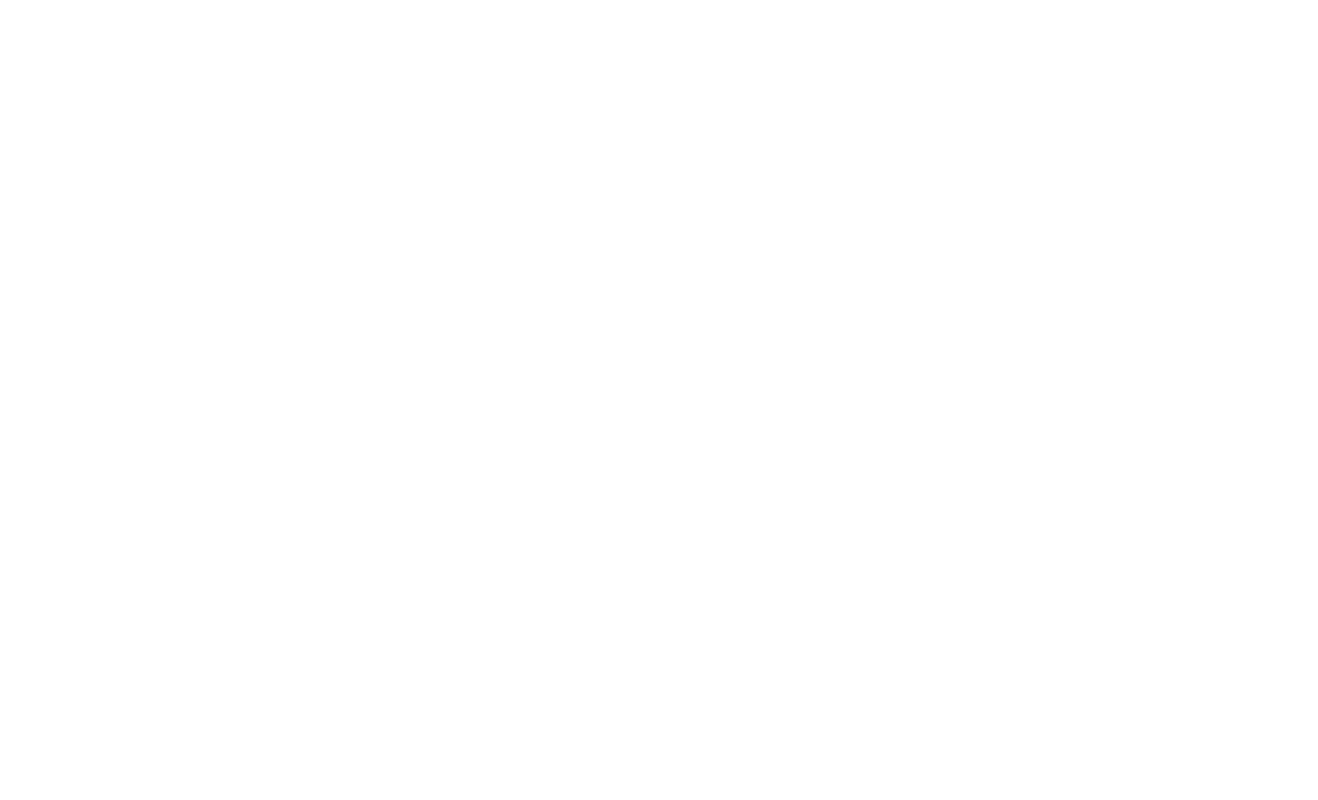
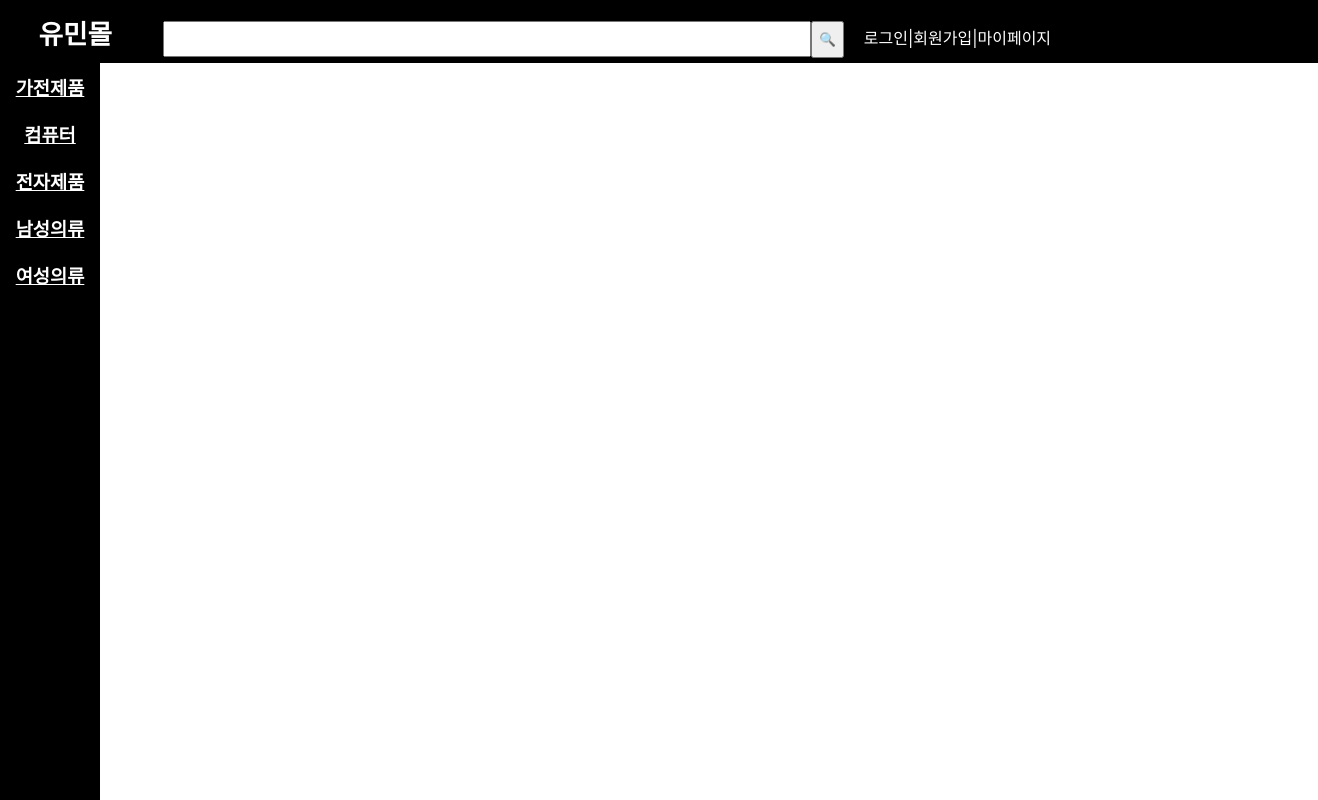
Before and after one commit to yooo-mean/ecommerce, a React (Create React App) app: page / in a window 1280 px wide. Shown: the top 800 px of the page, 1318 px wide, since content can reach past the window. Built offline with nearby package versions, Linux system fonts and the light colour scheme; the HTML template or start-up script is replaced by a standard one.

Commit message:
feat: 메인페이지 헤더 및 사이드바 추가

```diff
--- a/package.json
+++ b/package.json
@@ -8,6 +8,7 @@
     "@testing-library/user-event": "^13.5.0",
     "react": "^18.2.0",
     "react-dom": "^18.2.0",
+    "react-router-dom": "^6.3.0",
     "react-scripts": "5.0.1",
     "web-vitals": "^2.1.4"
   },
--- a/src/App.css
+++ b/src/App.css
@@ -1,5 +1,50 @@
 .App {
   text-align: center;
+}
+
+header {
+  width:100%;
+  height:50px;
+  background-color:black;
+  padding-top: 1%;
+  padding-left: 3%;
+}
+
+header>span {
+  color:white;
+  font-size: 20pt;
+  font-weight: bold;
+  padding-right: 4%;
+}
+header>a{
+  color:white;
+}
+
+header>input {
+  height: 30px;
+  width: 50%;
+}
+
+header>button {
+  height: 37px;
+  margin-right: 20px;
+}
+
+aside {
+  display: flex;
+  flex-direction: column;
+  color:white;
+  background-color: black;
+  width:100px;
+  align-items: center;
+  height: 1080px;
+}
+
+aside>a{
+  padding: 10px;
+  color:white;
+  font-size: 14pt;
+  font-weight: bold;
 }
 
 .App-logo {
--- a/src/App.jsx
+++ b/src/App.jsx
@@ -1,9 +1,37 @@
 import './App.css';
+import { BrowserRouter, Routes, Route } from 'react-router-dom';
+import MainPage from "./pages/MainPage";
+import Payment from "./pages/Payment";
+import ProductDetail from "./pages/ProductDetail";
+import UserPage from "./pages/UserPage";
 
 function App() {
   return (
-    <div className="App">
-    </div>
+  <div>
+    <header>
+      <span>유민몰</span>
+      <input></input>
+      <button>🔍</button>
+      <a>로그인|</a>
+      <a>회원가입|</a>
+      <a>마이페이지</a>
+    </header>
+    <aside>
+      <a href="http://localhost:3000/">가전제품</a>
+      <a href="http://localhost:3000/">컴퓨터</a>
+      <a href="http://localhost:3000/">전자제품</a>
+      <a href="http://localhost:3000/">남성의류</a>
+      <a href="http://localhost:3000/">여성의류</a>
+    </aside>
+  </div>
+    /*<BrowserRouter basename="ecommerce">
+    <Routes>
+      <Route path="/" element={<MainPage />} />
+      <Route path="/product/:productId" element={<ProductDetail />} />
+      <Route path="/Payment" element={<Payment />} />
+      <Route path="/UserPage" element={<UserPage />} />
+    </Routes>
+  </BrowserRouter>*/
   );
 }
 
--- /dev/null
+++ b/src/pages/MainPage.jsx
@@ -0,0 +1,5 @@
+const MainPage = () => {
+  return <div>메인 페이지</div>;
+};
+
+export default MainPage;
--- /dev/null
+++ b/src/pages/Payment.jsx
@@ -0,0 +1,5 @@
+const Payment = () => {
+  return <div>결제를 위한 페이지입니다.</div>;
+};
+
+export default Payment;
--- /dev/null
+++ b/src/pages/ProductDetail.jsx
@@ -0,0 +1,5 @@
+const ProductDetail = () => {
+  return <div>제품 상세 페이지</div>;
+};
+
+export default ProductDetail;
--- /dev/null
+++ b/src/pages/UserPage.jsx
@@ -0,0 +1,5 @@
+const UserPage = () => {
+  return <div>유저들의 마이페이지 입니다.</div>;
+};
+
+export default UserPage;
```
Also changed, not shown: 1 other file (tests, documents, lock files or other folders).
